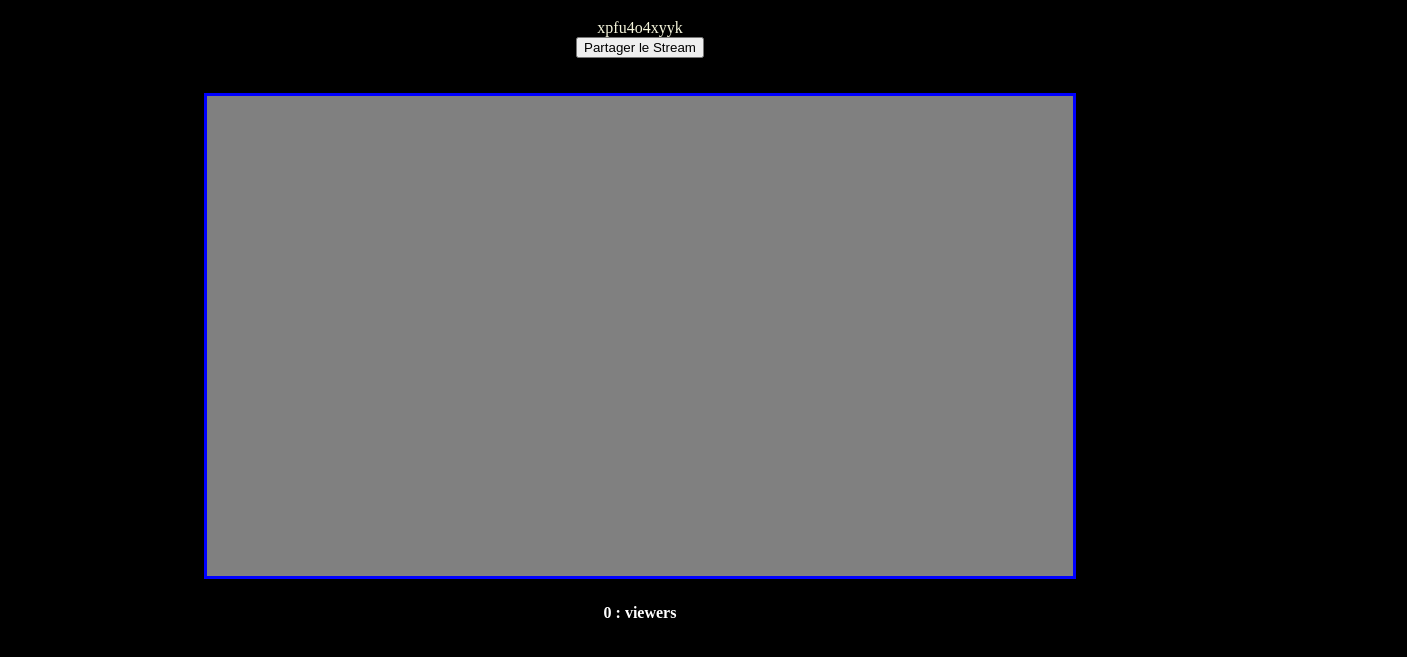
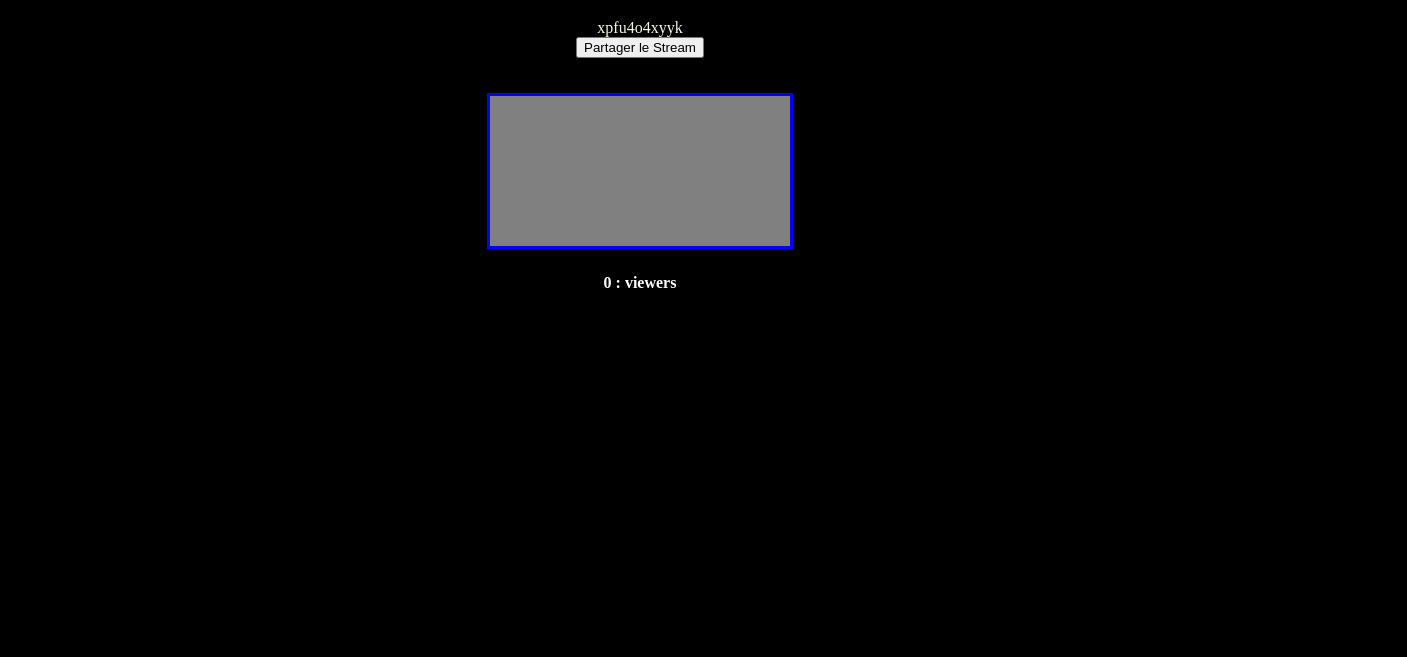
Before and after one commit to WillyTheDev/Web-RTC, a website: page stream/share.html in a window 1280 px wide. Shown: the part 61-718 px from the top of the page, 1407 px wide, since content can reach past the window. Drawn offline with nearby package versions, Linux system fonts and the light colour scheme; no server answers.

Commit message:
Fix style.css

```diff
--- a/stream/css/share.css
+++ b/stream/css/share.css
@@ -32,10 +32,9 @@ section{
 
 #videos {
   background-color: gray;
-  width: 866px;
-  height: 480px;
   border: 3px blue solid;
   margin-top: 10px;
+  display: flex;
 }
 
 footer {
--- a/stream/share.html
+++ b/stream/share.html
@@ -18,7 +18,7 @@
 </header>
 <section>
   <div id="videos">
-    <video id="localVideo" autoplay muted playsinline height="866px" width="1200px"></video>
+    <video id="localVideo" autoplay muted playsinline></video>
   </div>
 </section>
 <footer>
```
